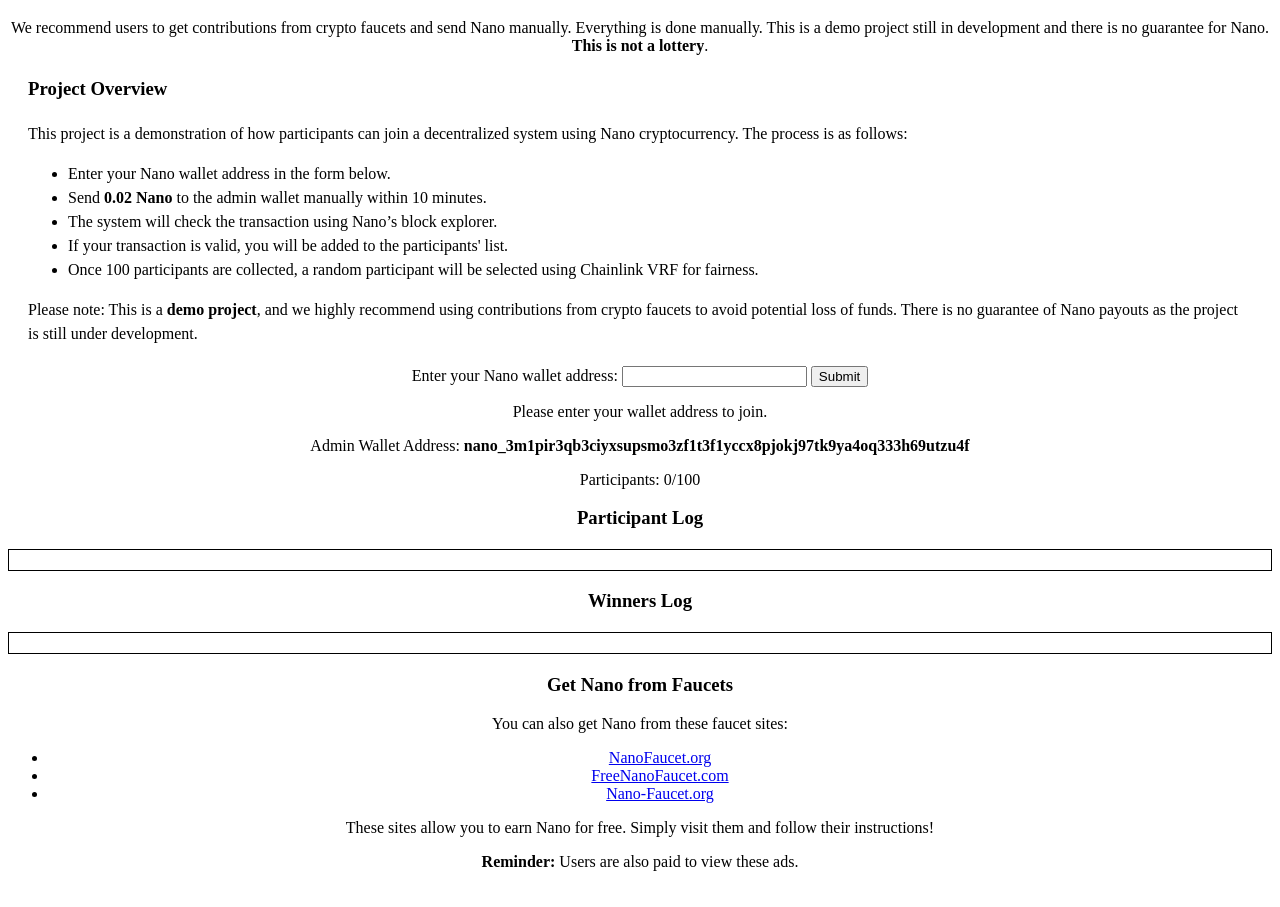
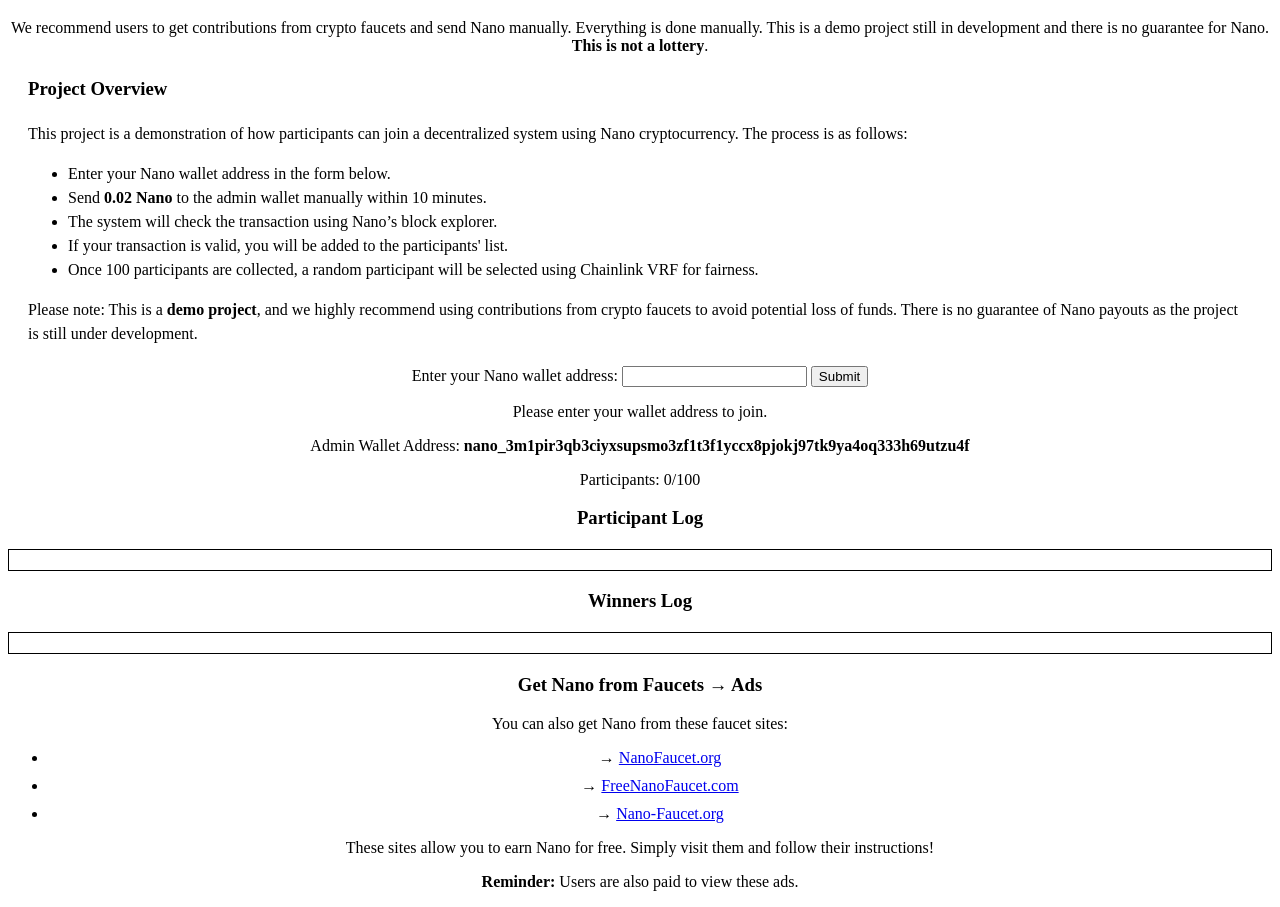
Before and after one commit to Ajaygithub2001/nancy, a plain HTML site: page index.html in a window 1280 px wide. Shown: the part 176-1083 px from the top of the page. Drawn offline with Linux system fonts and the light colour scheme.

Commit message:
Update index.html

```diff
--- a/index.html
+++ b/index.html
@@ -30,6 +30,9 @@
             margin-top: 20px;
             text-align: center;
             font-size: 16px;
+        }
+        .ads li {
+            margin-bottom: 10px;
         }
     </style>
 </head>
@@ -84,12 +87,12 @@
 
     <!-- Ads Section for Faucet Links -->
     <div class="ads">
-        <h3>Get Nano from Faucets</h3>
+        <h3>Get Nano from Faucets → Ads</h3>
         <p>You can also get Nano from these faucet sites:</p>
         <ul>
-            <li><a href="https://nanofaucet.org" target="_blank">NanoFaucet.org</a></li>
-            <li><a href="https://freenanofaucet.com" target="_blank">FreeNanoFaucet.com</a></li>
-            <li><a href="https://nano-faucet.org" target="_blank">Nano-Faucet.org</a></li>
+            <li>→ <a href="https://nanofaucet.org" target="_blank">NanoFaucet.org</a></li>
+            <li>→ <a href="https://freenanofaucet.com" target="_blank">FreeNanoFaucet.com</a></li>
+            <li>→ <a href="https://nano-faucet.org" target="_blank">Nano-Faucet.org</a></li>
         </ul>
         <p>These sites allow you to earn Nano for free. Simply visit them and follow their instructions!</p>
         <p><strong>Reminder:</strong> Users are also paid to view these ads.</p>
@@ -163,7 +166,7 @@
                 document.getElementById('participantStatus').textContent = `Winner selected: ${winner}`;
 
                 winners.push(winner);
-                winnersFile.push(`Winner: ${winner}`);
+                winnersFile.push(`${winners.length}. Winner: ${winner}`); // Add index to the winners list
                 updateLog(winnersFile, "winnersLog");
 
                 participants = [];
```
